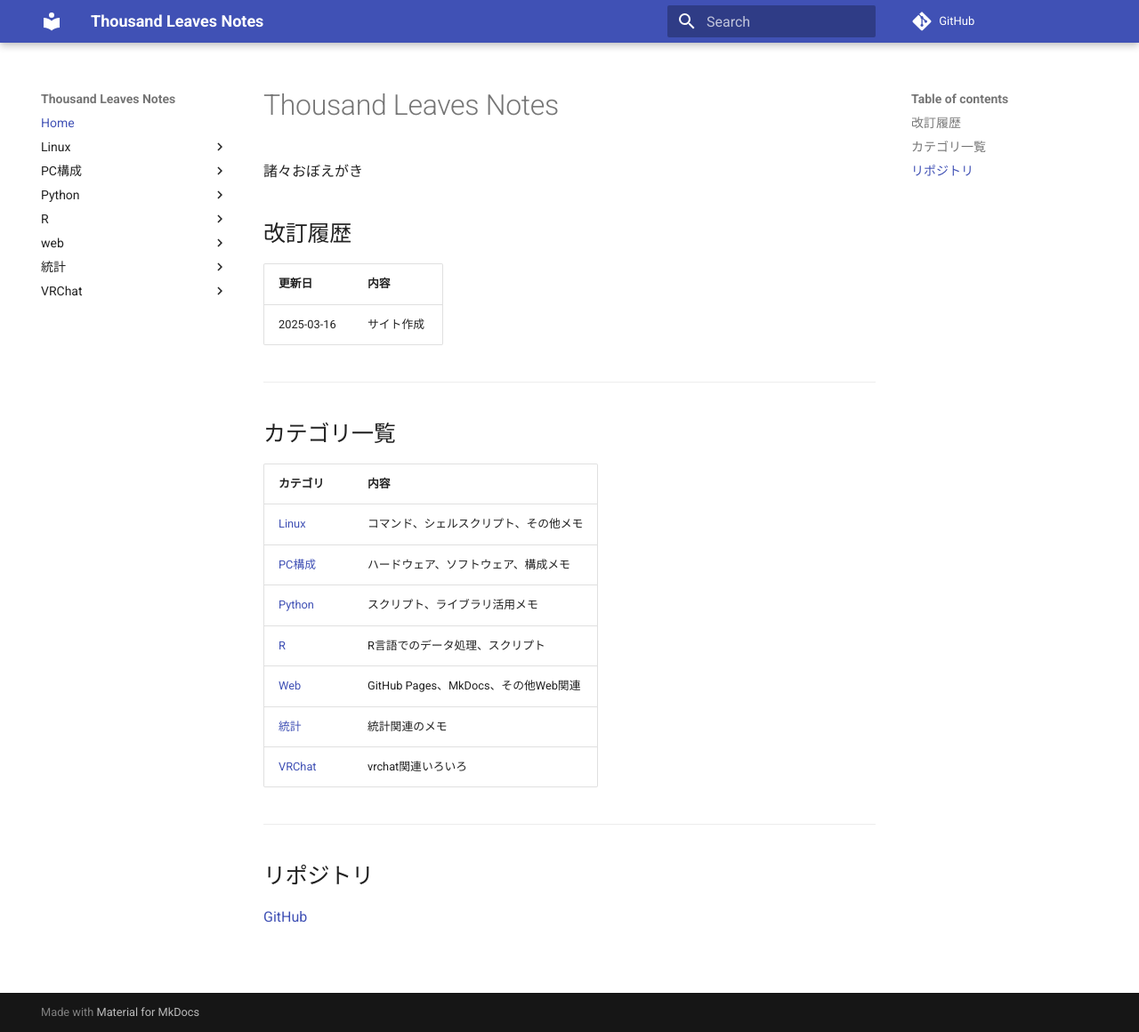
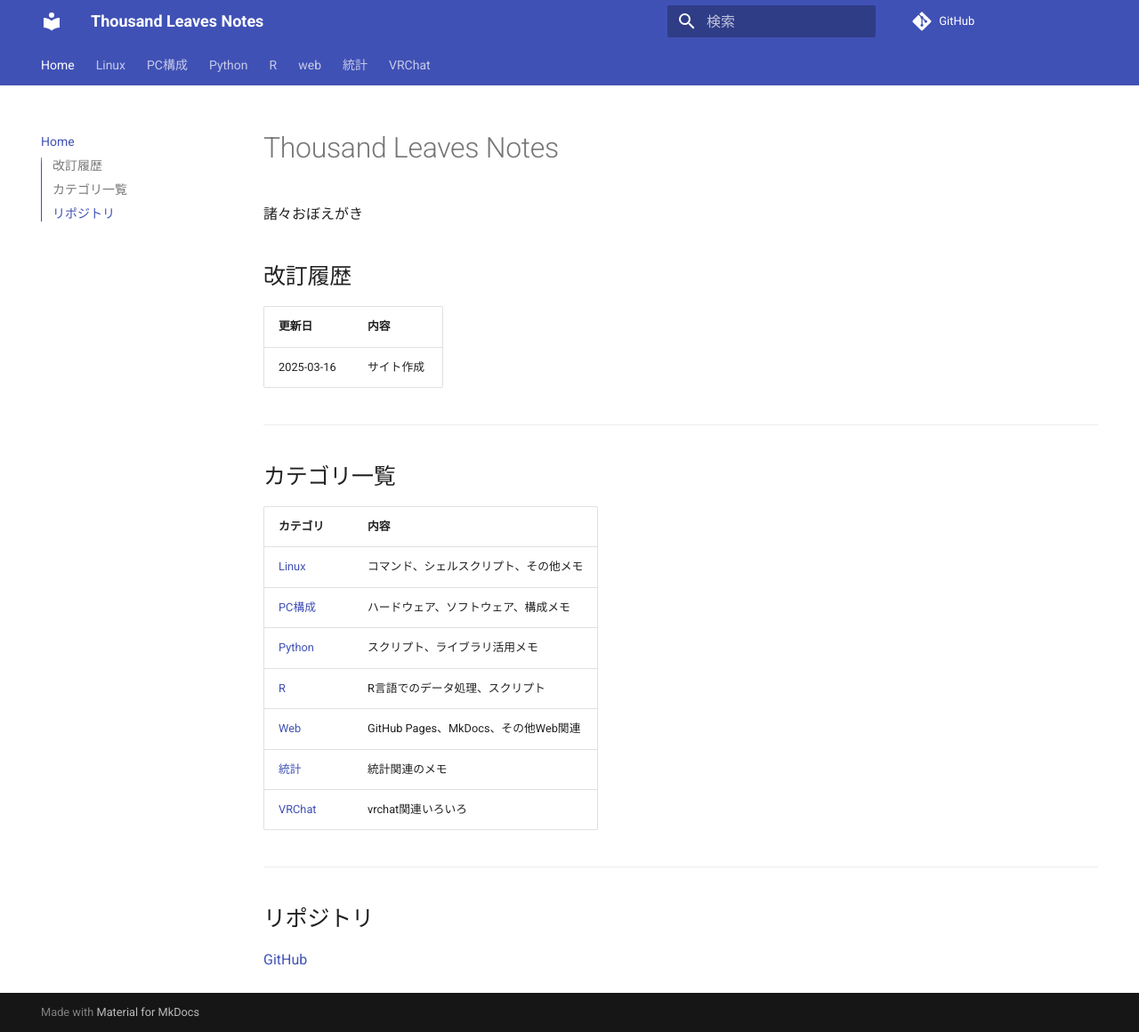
Before and after one commit to karine-mue/thousand_leaves, an MkDocs documentation site: the page built from docs/index.md, in a window 1280 px wide and 1160 px high. Shown: the whole window at 89% size. Built offline with MkDocs 1.6.1 and Material for MkDocs 9.7.7, drawn with Linux system fonts in a browser that asks for light colours; comment, search, counter and statistics services are not loaded.

Commit message:
mkdoc_thema_custom

```diff
--- a/mkdocs.yml
+++ b/mkdocs.yml
@@ -3,10 +3,21 @@ site_url: "https://karine-mue.github.io/thousand_leaves/"
 repo_url: "https://github.com/karine-mue/thousand_leaves.git"
 theme:
   name: "material"
+  language: "ja"
+  features:
+    - navigation.instant
+    - navigation.tabs
+    - navigation.sections
+    - navigation.expand
+    - toc.integrate
+    - search.suggest
+    - search.highlight
+    - content.code.copy
+    - navigation.top
+    - navigation.tracking
 extra_javascript:
   - https://www.googletagmanager.com/gtag/js?id=G-6140GMZ322
   - js/gtag_config.js
-
 
 plugins:
   - search
```
